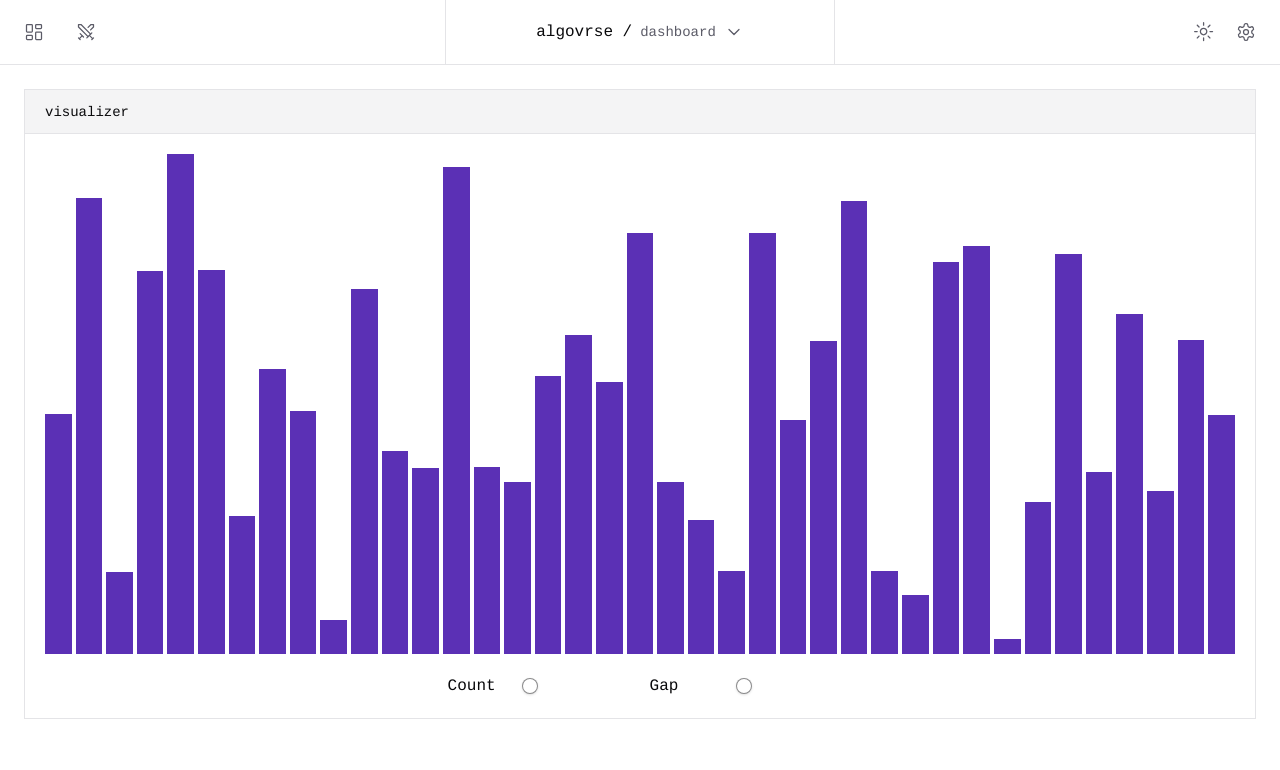
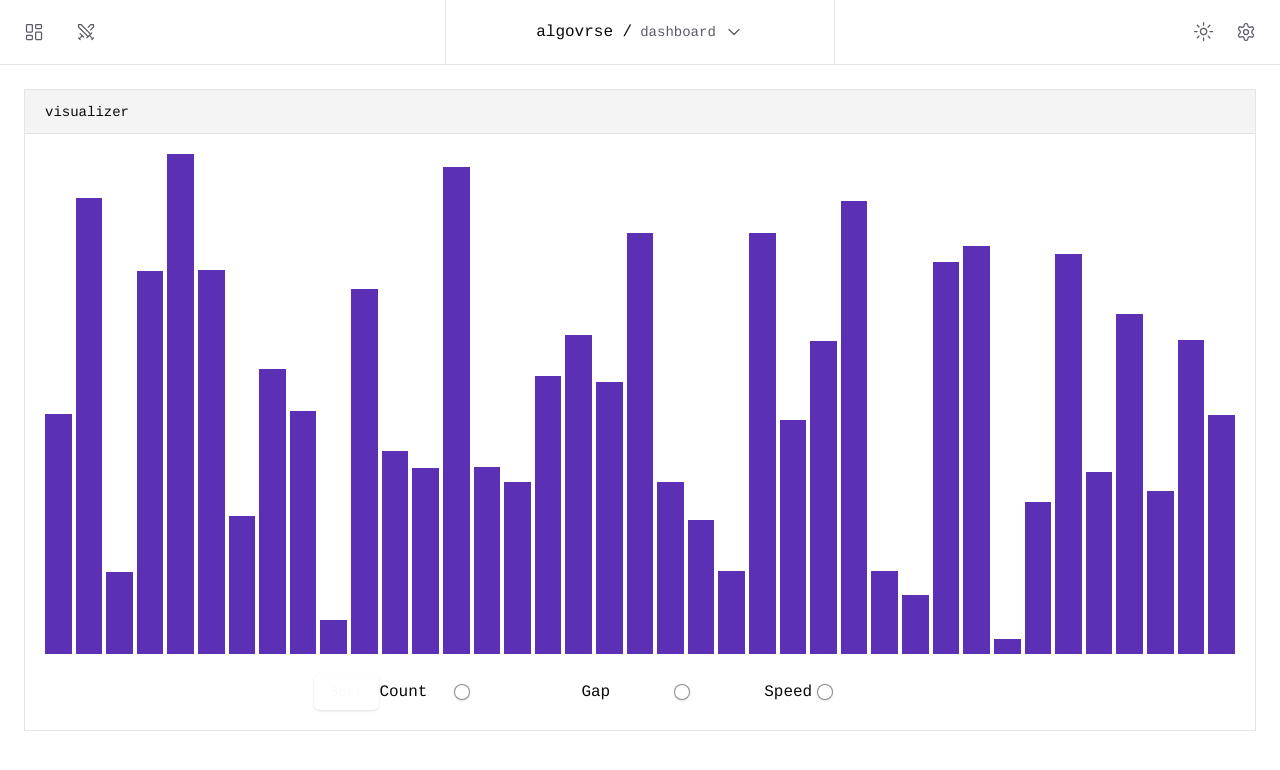
Before and after one commit to algovrse/algovrse-web, a Next.js app: page /visualizer/sorting in a window 1280 px wide. Shown: the top 770 px of the page. Built offline with nearby package versions, Linux system fonts and the light colour scheme.

Commit message:
update: sorting visualizer

```diff
--- a/app/visualizer/sorting/page.tsx
+++ b/app/visualizer/sorting/page.tsx
@@ -2,21 +2,57 @@
 
 import { NavigationHeader } from '@algovrse/components/molecules';
 import { ControlPanel, ControlType } from '@algovrse/components/molecules/control-panel';
-import { SingleDimensionBarData, SingleDimensionVisualizer } from '@algovrse/components/visualizer';
+import {
+  bubbleSort,
+  SingleDimensionBarData,
+  SingleDimensionVisualizer,
+  SORTING_CONSTANTS,
+  SortingFunctionProps,
+  VisualizerStatus,
+} from '@algovrse/components/visualizer';
 import { generateSingleDimensionalArray } from '@algovrse/components/visualizer/utils';
 import { AnimatePresence, motion } from 'framer-motion';
-import { useEffect, useMemo, useRef, useState } from 'react';
+import { useCallback, useEffect, useMemo, useRef, useState } from 'react';
 
 export default function Visualizer() {
   const visualizerRef = useRef<HTMLDivElement | null>(null);
+  const sortingFunctionPropsRef = useRef<SortingFunctionProps | null>(null);
 
-  const [sortingArrayData, setSortingArrayData] = useState<SingleDimensionBarData[]>([]);
-  const [barWidth, setBarWidth] = useState(25);
-  const [barGap, setBarGap] = useState(5);
+  const [delay, setDelay] = useState(SORTING_CONSTANTS.DEFAULT_DELAY);
+  const [barGap, setBarGap] = useState(SORTING_CONSTANTS.DEFAULT_BAR_GAP);
+  const [barWidth, setBarWidth] = useState(SORTING_CONSTANTS.DEFAULT_BAR_WIDTH);
+  const [arrayData, setArrayData] = useState<SingleDimensionBarData[]>([]);
+  const [sortingStatus, setSortingStatus] = useState<VisualizerStatus>(VisualizerStatus.IDLE);
 
   useEffect(() => {
-    setSortingArrayData(generateSingleDimensionalArray(visualizerRef, barWidth, barGap));
+    setArrayData(generateSingleDimensionalArray(visualizerRef, barWidth, barGap));
   }, [visualizerRef.current?.clientWidth, visualizerRef.current?.clientHeight, barWidth, barGap]);
+
+  useEffect(() => {
+    sortingFunctionPropsRef.current = {
+      arrayData,
+      delay,
+      sortingStatus,
+    };
+  }, [delay, arrayData, sortingStatus]);
+
+  const sortingFunction = useCallback(async () => {
+    await bubbleSort(sortingFunctionPropsRef, setArrayData);
+    if (sortingFunctionPropsRef.current) {
+      sortingFunctionPropsRef.current.sortingStatus = VisualizerStatus.FINISHED;
+    }
+  }, []);
+
+  const executeSort = () => {
+    if (sortingStatus === VisualizerStatus.IDLE) {
+      setSortingStatus(VisualizerStatus.RUNNING);
+      sortingFunction();
+    } else if (sortingStatus === VisualizerStatus.RUNNING) {
+      setSortingStatus(VisualizerStatus.PAUSED);
+    } else if (sortingStatus === VisualizerStatus.PAUSED) {
+      setSortingStatus(VisualizerStatus.RUNNING);
+    }
+  };
 
   const navigationHeader = useMemo(() => <NavigationHeader />, []);
 
@@ -29,34 +65,47 @@ export default function Visualizer() {
             <div className="flex items-center border-b border-border px-5 h-11 text-sm bg-secondary">visualizer</div>
             <div className="flex justify-end flex-col p-5 gap-5 h-full">
               <div ref={visualizerRef} className="flex w-full items-end h-[60vh] min-h-[500px]">
-                <SingleDimensionVisualizer data={sortingArrayData} gap={barGap - 1} />
+                <SingleDimensionVisualizer data={arrayData} gap={barGap - 1} />
               </div>
               <ControlPanel
                 config={[
-                  { id: 'start-buttons', label: 'Sort', type: ControlType.Button },
+                  { id: 'start-buttons', label: 'Sort', onChange: executeSort, type: ControlType.Button },
                   {
-                    defaultValue: barWidth,
+                    defaultValue: barWidth ?? 1,
                     id: 'count-slider',
                     label: 'Count',
-                    maxValue: 100,
-                    minValue: 10,
+                    maxValue: SORTING_CONSTANTS.MAX_BAR_WIDTH,
+                    minValue: SORTING_CONSTANTS.MIN_BAR_WIDTH,
                     onChange: (value) => {
                       if (typeof value === 'number') {
-                        setBarWidth(value);
+                        setBarWidth(Math.abs(SORTING_CONSTANTS.MAX_BAR_WIDTH - value) + 1);
                       }
                     },
-                    step: 5,
                     type: ControlType.Slider,
                   },
                   {
                     defaultValue: barGap,
                     id: 'gap-slider',
                     label: 'Gap',
-                    maxValue: 11,
-                    minValue: 1,
+                    maxValue: SORTING_CONSTANTS.MAX_BAR_GAP,
+                    minValue: SORTING_CONSTANTS.MIN_BAR_GAP + 1,
                     onChange: (value) => {
                       if (typeof value === 'number') {
                         setBarGap(value);
+                      }
+                    },
+                    step: 1,
+                    type: ControlType.Slider,
+                  },
+                  {
+                    defaultValue: barGap,
+                    id: 'delay-slider',
+                    label: 'Speed',
+                    maxValue: SORTING_CONSTANTS.MAX_SPEED,
+                    minValue: SORTING_CONSTANTS.MIN_SPEED,
+                    onChange: (value) => {
+                      if (typeof value === 'number') {
+                        setDelay(value + 1);
                       }
                     },
                     step: 1,
--- a/components/visualizer/constants.ts
+++ b/components/visualizer/constants.ts
@@ -5,3 +5,11 @@ export enum VisualizerActions {
   Select = 'select',
   None = 'none',
 }
+
+export enum VisualizerStatus {
+  IDLE = 'IDLE',
+  RUNNING = 'RUNNING',
+  FINISHED = 'FINISHED',
+  PAUSED = 'PAUSED',
+  STOPPED = 'STOPPED',
+}
--- a/components/visualizer/index.ts
+++ b/components/visualizer/index.ts
@@ -1 +1,4 @@
+export * from './constants';
 export * from './single-dim-visualizer';
+export * from './sorting';
+export * from './utils';
--- /dev/null
+++ b/components/visualizer/sorting/constants.ts
@@ -0,0 +1,14 @@
+export const SORTING_CONSTANTS = {
+  DEFAULT_BAR_GAP: 5,
+  DEFAULT_BAR_WIDTH: 25,
+  DEFAULT_DELAY: 50,
+  DEFAULT_SPEED: 200,
+  MAX_BAR_GAP: 10,
+  MAX_BAR_WIDTH: 100,
+  MAX_DELAY: 1000,
+  MAX_SPEED: 1000,
+  MIN_BAR_GAP: 0,
+  MIN_BAR_WIDTH: 10,
+  MIN_DELAY: 0,
+  MIN_SPEED: 0,
+};
--- /dev/null
+++ b/components/visualizer/sorting/functions.ts
@@ -0,0 +1,50 @@
+import { Dispatch, SetStateAction } from 'react';
+
+import { VisualizerActions, VisualizerStatus } from '../constants';
+import { SingleDimensionBarData } from '../single-dim-visualizer';
+import { swap } from '../utils';
+import { SortingFunctionProps } from './types';
+
+export async function bubbleSort(
+  propsRef: React.RefObject<SortingFunctionProps | null>,
+  setArray: Dispatch<SetStateAction<SingleDimensionBarData[]>>,
+) {
+  const len = propsRef.current?.arrayData.length ?? 0;
+
+  let i = 0;
+  let j = 0;
+
+  while (i < len) {
+    while (j < len - i - 1) {
+      if (propsRef.current?.sortingStatus === VisualizerStatus.PAUSED) {
+        // access updated state value from ref
+        await new Promise((resolve) => setTimeout(() => resolve(null), propsRef.current?.delay));
+        continue;
+      }
+
+      let currentArray = propsRef.current?.arrayData ?? [];
+
+      currentArray[j].action = VisualizerActions.Compare;
+      currentArray[j + 1].action = VisualizerActions.Compare;
+
+      if (currentArray[j].value > currentArray[j + 1].value) {
+        await swap<SingleDimensionBarData>(j, j + 1, currentArray, setArray);
+      }
+
+      currentArray = propsRef.current?.arrayData ?? [];
+
+      currentArray[j].action = VisualizerActions.None;
+      currentArray[j + 1].action = VisualizerActions.None;
+      setArray([...currentArray]);
+
+      j++;
+    }
+
+    j = 0;
+    i++;
+
+    const currentArray = propsRef.current?.arrayData ?? [];
+    currentArray[len - i - 1].action = VisualizerActions.Done;
+    setArray([...currentArray]);
+  }
+}
--- /dev/null
+++ b/components/visualizer/sorting/index.ts
@@ -0,0 +1,3 @@
+export * from './constants';
+export * from './functions';
+export * from './types';
--- /dev/null
+++ b/components/visualizer/sorting/types.ts
@@ -0,0 +1,8 @@
+import { VisualizerStatus } from '../constants';
+import { SingleDimensionBarData } from '../single-dim-visualizer';
+
+export type SortingFunctionProps = {
+  delay: number;
+  sortingStatus: VisualizerStatus;
+  arrayData: SingleDimensionBarData[];
+};
--- a/components/visualizer/utils.ts
+++ b/components/visualizer/utils.ts
@@ -1,3 +1,5 @@
+import { Dispatch, SetStateAction } from 'react';
+
 import { VisualizerActions } from './constants';
 import { SingleDimensionBarData } from './single-dim-visualizer';
 
@@ -28,3 +30,11 @@ export const getVisualizerActionColor = (action: VisualizerActions) => {
     return '#5B30B5';
   }
 };
+
+export const swap = async <T>(idx1: number, idx2: number, arrayData: T[], setArray: Dispatch<SetStateAction<T[]>>) => {
+  const arrayCopy = [...arrayData];
+  const temp = arrayCopy[idx1];
+  arrayCopy[idx1] = arrayCopy[idx2];
+  arrayCopy[idx2] = temp;
+  setArray(arrayCopy);
+};
--- a/lib/utils.ts
+++ b/lib/utils.ts
@@ -1,5 +1,6 @@
 import { type ClassValue, clsx } from 'clsx';
 import { twMerge } from 'tailwind-merge';
+
 import { NavigationPages } from './types';
 
 export const cn = (...inputs: ClassValue[]) => {
```
Also changed, not shown: app/visualizer/constants.ts (added).
